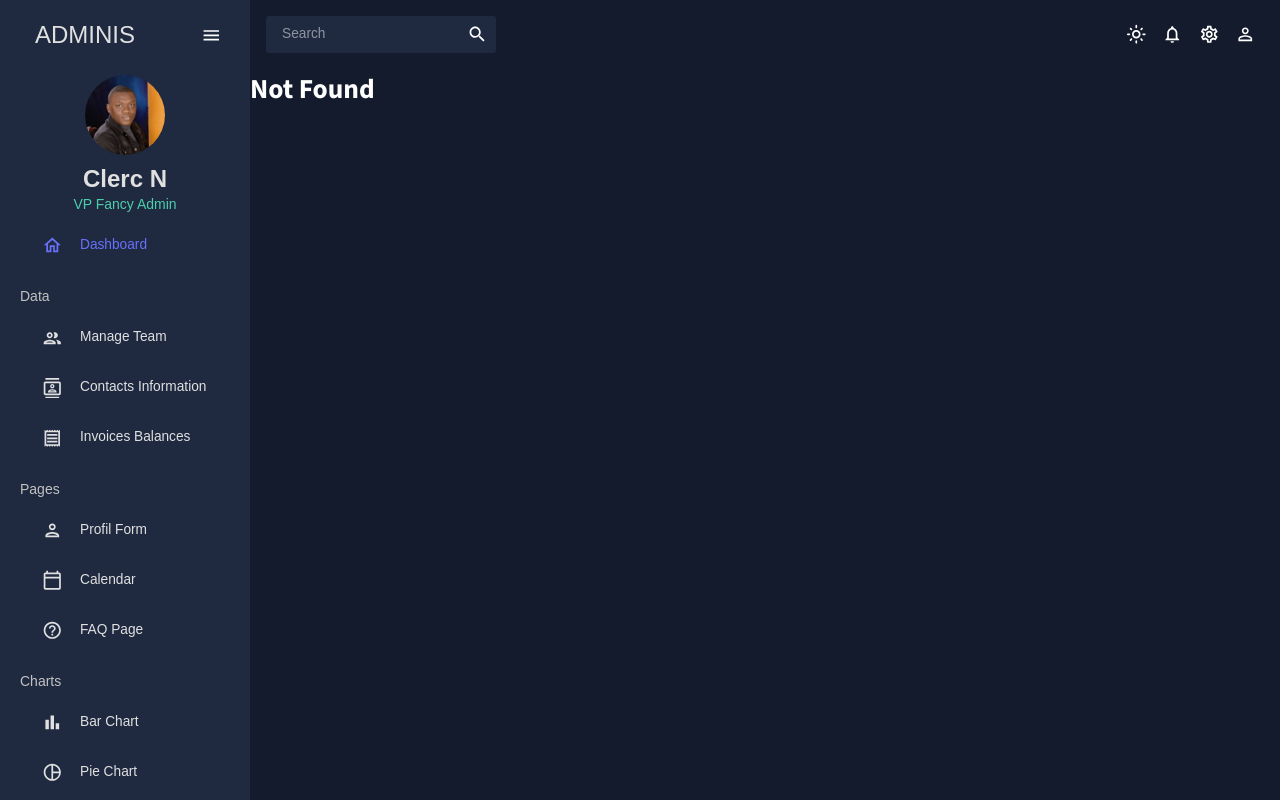
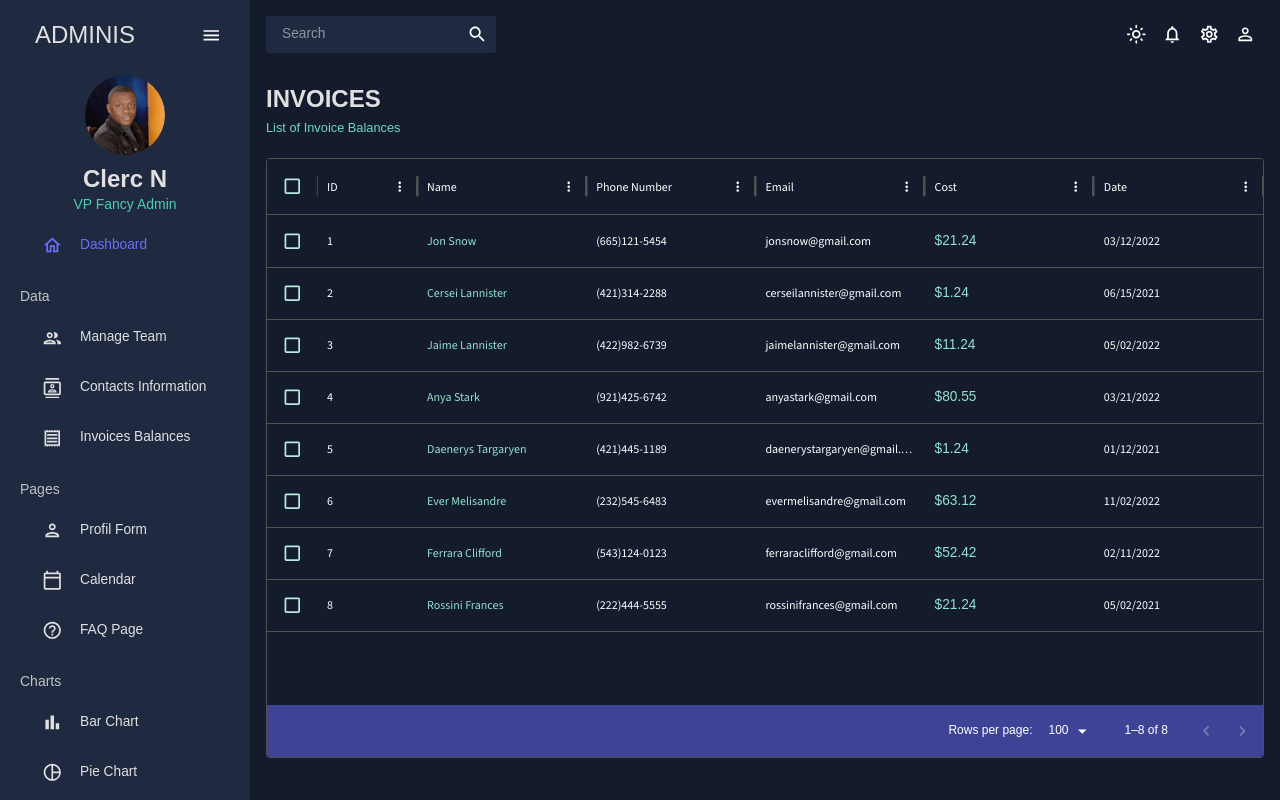
Before and after one commit to ncn17/ncn-react-admin, a React (Vite) app: page /invoices in a window 1280 px wide. Before the commit this address had no page. Built offline with nearby package versions, Linux system fonts and the light colour scheme.

Commit message:
Add invoice screen

```diff
--- a/src/App.tsx
+++ b/src/App.tsx
@@ -8,6 +8,8 @@
 import SidebarMenu from './pages/global/SidebarMenu';
 import { Team } from './pages/team';
 import { Contacts } from './pages/contacts';
+import { Invoices } from './pages/invoices';
+import { Profiles } from './pages/profiles';
 
 /**
  * Build a custom App Wrapped
@@ -24,6 +26,8 @@
           <Route path="/" element={<Dashboard />} />
           <Route path="/team" element={<Team />} />
           <Route path="/contacts" element={<Contacts />} />
+          <Route path="/invoices" element={<Invoices />} />
+          <Route path="/profil-form" element={<Profiles />} />
           <Route path="*" element={<NotFound />} />
         </Routes>
       </main>
--- /dev/null
+++ b/src/pages/invoices/index.tsx
@@ -0,0 +1,77 @@
+import { Box, Typography, useTheme } from '@mui/material';
+import { DataGrid, GridColDef } from '@mui/x-data-grid';
+
+import { tokens } from '../../theme';
+import { mockDataInvoices } from '../../data/mockData';
+import { Header } from '../../components/header';
+
+export const Invoices = () => {
+  const theme = useTheme();
+  const colors = tokens(theme.palette.mode);
+
+  const columns: GridColDef<(typeof mockDataInvoices)[number]>[] = [
+    { field: 'id', headerName: 'ID' },
+    {
+      field: 'name',
+      headerName: 'Name',
+      flex: 1,
+      cellClassName: 'name-column--cell',
+    },
+    {
+      field: 'phone',
+      headerName: 'Phone Number',
+      type: 'string',
+      flex: 1,
+    },
+    {
+      field: 'email',
+      headerName: 'Email',
+      type: 'string',
+      flex: 1,
+    },
+    {
+      field: 'cost',
+      headerName: 'Cost',
+      flex: 1,
+      cellClassName: 'name-column--cell',
+      renderCell: ({ row: { cost } }) => {
+        return (
+          <Box display="flex" alignItems="center">
+            <Typography>${cost}</Typography>
+          </Box>
+        );
+      },
+    },
+    {
+      field: 'date',
+      headerName: 'Date',
+      type: 'string',
+      flex: 1,
+    },
+  ];
+
+  return (
+    <Box m={2}>
+      <Header title="Invoices" subTitle="List of Invoice Balances" />
+      <Box
+        mt="20px"
+        height="75vh"
+        sx={{
+          '& .name-column--cell': {
+            color: colors.greenAccent[300],
+            display: 'flex',
+          },
+          '& .MuiDataGrid-footerContainer': {
+            borderTop: 'none',
+            backgroundColor: colors.blueAccent[700],
+          },
+          '& .MuiCheckbox-root': {
+            color: `${colors.greenAccent[200]} !important`,
+          },
+        }}
+      >
+        <DataGrid rows={mockDataInvoices} columns={columns} checkboxSelection />
+      </Box>
+    </Box>
+  );
+};
--- /dev/null
+++ b/src/pages/profiles/index.tsx
@@ -0,0 +1,14 @@
+import { Box, useTheme } from '@mui/material';
+import { Header } from '../../components/header';
+import { tokens } from '../../theme';
+
+export const Profiles = () => {
+  const theme = useTheme();
+  const colors = tokens(theme.palette.mode);
+
+  return (
+    <Box m={2}>
+      <Header title="create user" subTitle="Create a New User Profile" />
+    </Box>
+  );
+};
```
